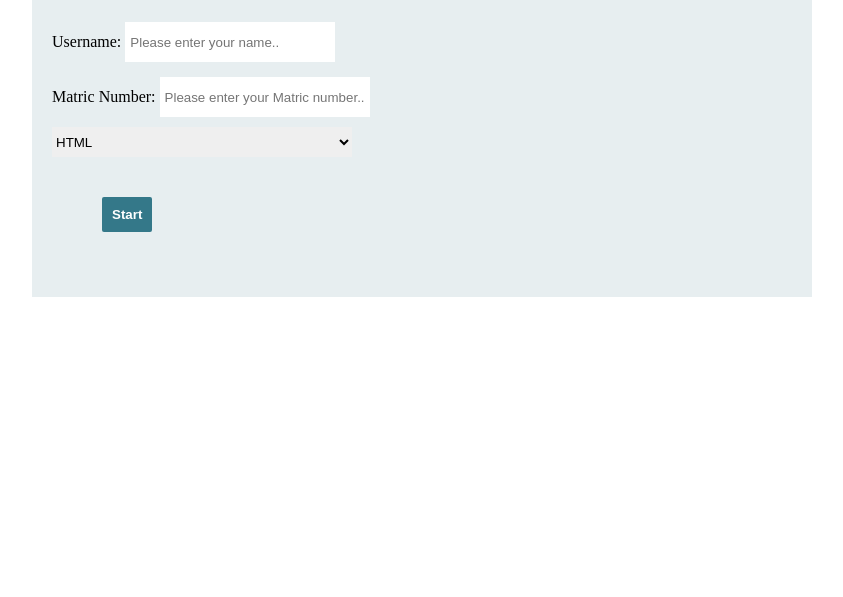
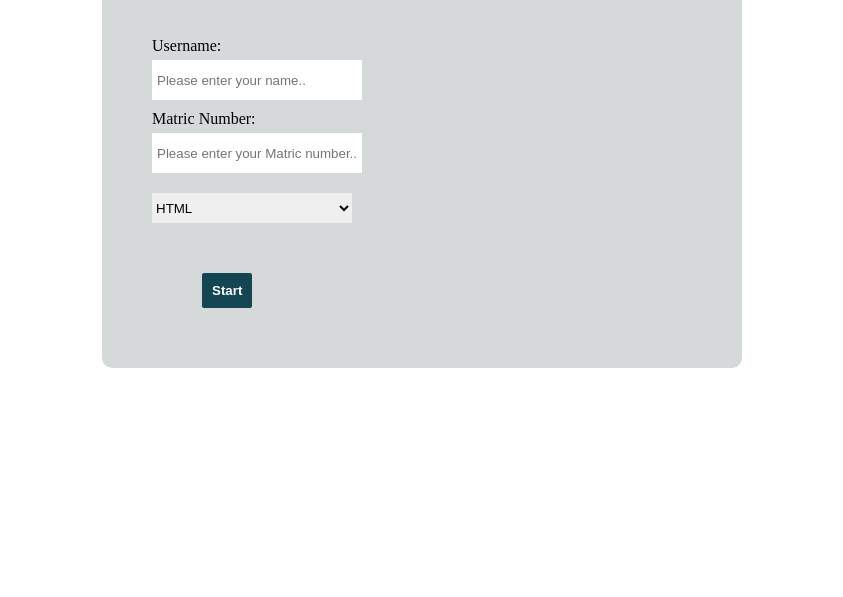
Before and after one commit to anjolabassey/online-test, a plain HTML site: page index.html in a window 1280 px wide. Shown: the part 203-800 px from the top of the page, without its empty margins (218-1061 px from the left). Drawn offline with Linux system fonts and the light colour scheme.

Commit message:
chaned background color

```diff
--- a/css/style.css
+++ b/css/style.css
@@ -3,8 +3,7 @@ body {
 
 }
 .header {
-	background-color:  #347889;
-	color: white;
+	color:  #134552;
 	height: 80px;
 	padding: 10px;
 	text-align: center;
@@ -12,25 +11,29 @@ body {
 }
 
 .container {
-	background-color:  #e7eef0;
+	max-width: 50%;
+	background: rgb(214, 217, 218);
 	color: black;
+	box-sizing: border-box;
+	padding: 0 30px;
+	margin: 120px auto;
+	border-radius: 10px;
 	text-align: justify;
-	height: 400px;
-	margin: 100px 250px;
 }
+
 #test {
 	padding: 20px;
 
 }
 
 input[type="submit"], input[type="button"]  {
-	background-color:  #347889;
-	color: white;
+	background-color:  #134552;
+	color:white;
 	border: none;
 	border-radius: 2px;
 	font-weight: bold;
 	padding: 10px;
-	margin-top: 30px;
+	margin: 40px;
 	margin-left: 50px;
 }
 
@@ -45,8 +48,8 @@ input[type="text"] {
 }
 
 select {
-	width: 300px;
-	margin-bottom: 10px;
+	width: 200px;
+	margin: 10px 0;
 	height: 30px;
 	border: none;
 }
--- a/index.html
+++ b/index.html
@@ -14,8 +14,10 @@
         </div>
 	<section id="test">
         <form name="user">
-            Username: <input type="text" name="name" id="name" placeholder="Please enter your name.." required><br>
-            Matric Number: <input type="text" name="matno" id="matno" placeholder="Please enter your Matric number.." required><br>
+            Username: <br>
+            <input type="text" name="name" id="name" placeholder="Please enter your name.." required><br>
+            Matric Number: <br>
+            <input type="text" name="matno" id="matno" placeholder="Please enter your Matric number.." required><br>
 
             <select id="subjects">
               <option >HTML</option>
@@ -37,7 +39,8 @@
         <input  type="button" id="prev" value="Prev" style="display: none;">
         <input type="button" id="next" value="Next" style="display: none;">
         <input type="button" id="done" value="Done" style="display: none;">
-        <input type="button" id="again" value="Start Again" style="display: none;">
+        <input type="button" id="again" value="Start Over" style="display: none;">
+        <input type="button" id="another" value="Take another Test" style="display: none;">
      </div>
 
     </div>
```
